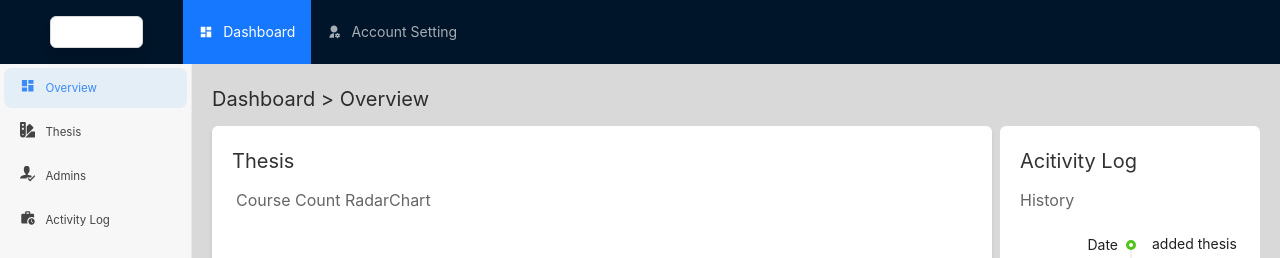
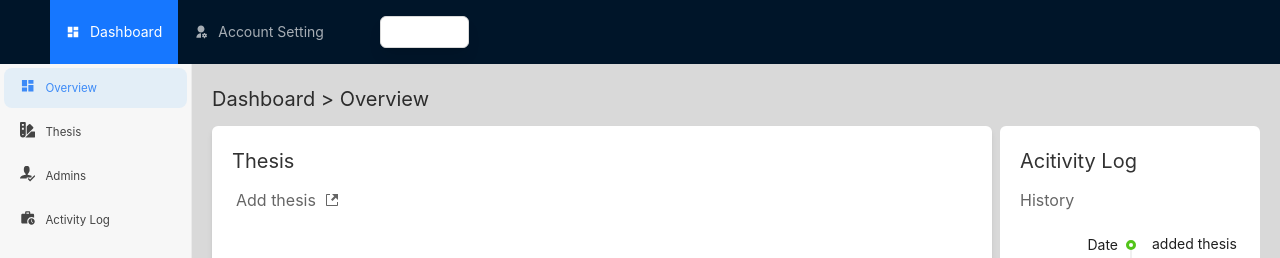
Before and after one commit to TorrCod/thesis-abstract, a Next.js app: page /dashboard/overview in a window 1280 px wide. Shown: the top 258 px of the page. Built offline with nearby package versions, Linux system fonts and the light colour scheme; no server answers; the database is empty.

Commit message:
code cleanup

```diff
--- a/src/components/button.tsx
+++ b/src/components/button.tsx
@@ -1,4 +1,5 @@
 import { Button, ButtonProps } from "antd";
+import { AiFillHome } from "react-icons/ai";
 import { IoMdArrowRoundBack } from "react-icons/io";
 
 export const PriButton = (props: ButtonProps) => {
@@ -11,14 +12,14 @@ export const SecButton = (props: ButtonProps) => {
   return <Button className="shadow-lg" type="default" {...props} />;
 };
 
-export const BackButton = (props: ButtonProps) => {
+export const HomeButton = (props: ButtonProps) => {
   return (
     <Button
-      className="shadow-lg text-white flex justify-center items-center"
+      className="shadow-lg text-white flex justify-center items-center gap-1"
       type="default"
       {...props}
     >
-      <IoMdArrowRoundBack />
+      <AiFillHome />
       {props.children ?? "Back"}
     </Button>
   );
--- a/src/components/dashboardLayout.tsx
+++ b/src/components/dashboardLayout.tsx
@@ -2,7 +2,7 @@ import React, { useEffect, useState } from "react";
 import { Dropdown, Layout, Menu } from "antd";
 const { Header, Content, Sider } = Layout;
 import Link from "next/link";
-import { BackButton, PriButton } from "@/components/button";
+import { HomeButton } from "@/components/button";
 import { MenuProps } from "antd";
 import { AiFillHome } from "react-icons/ai";
 import { FaSwatchbook } from "react-icons/fa";
@@ -102,9 +102,6 @@ function DashboardLayout({
   return (
     <div className="bg-[#D9D9D9] relative md:h-screen">
       <Header className="header fixed top-0 w-full md:relative z-20 flex gap-10 items-center">
-        <Link className="self-center" href="/">
-          <BackButton>Home</BackButton>
-        </Link>
         {width >= 768 ? (
           <Menu
             selectedKeys={[selectedMenu]}
@@ -125,6 +122,9 @@ function DashboardLayout({
             </button>
           </Dropdown>
         )}
+        <Link className="self-center" href="/">
+          <HomeButton>Home</HomeButton>
+        </Link>
       </Header>
       <div className="h-full">
         {userSelectedMenu === "/dashboard" && selectedSider && (
--- a/src/context/userContext.tsx
+++ b/src/context/userContext.tsx
@@ -54,9 +54,7 @@ export const UserWrapper = ({ children }: { children: React.ReactNode }) => {
         const id = user.uid;
         getUserDetails(id)
           .then((res) => {
-            console.log(res);
             if (typeof res === "object" && res !== null) {
-              console.log("triggered");
               res.profilePic = auth.currentUser?.photoURL ?? undefined;
               dispatch({ type: "on-signin", payload: res });
             }
--- a/src/pages/dashboard/overview.tsx
+++ b/src/pages/dashboard/overview.tsx
@@ -9,6 +9,7 @@ import Link from "next/link";
 import React, { Component } from "react";
 import { AiFillDelete } from "react-icons/ai";
 import { BsBookFill } from "react-icons/bs";
+import { GoLinkExternal } from "react-icons/go";
 import {
   ResponsiveContainer,
   RadarChart,
@@ -127,7 +128,11 @@ const DashboardOverview = () => {
         <div className="bg-white rounded-md shadow-md thesis grid relative content-start">
           <Link className="grid w-fit" href={"/dashboard/thesis"}>
             <h3 className="opacity-80 mb-3 mx-5 pt-5">Thesis</h3>
-            <p className="ml-6 opacity-60">Course Count RadarChart</p>
+          </Link>
+          <Link href="/dashboard/thesis/upload-thesis">
+            <div className="ml-6 opacity-60 flex items-center gap-2">
+              Add thesis <GoLinkExternal />
+            </div>
           </Link>
           <div className="overflow-auto">
             <div className="h-96 min-w-[32em]">
```
